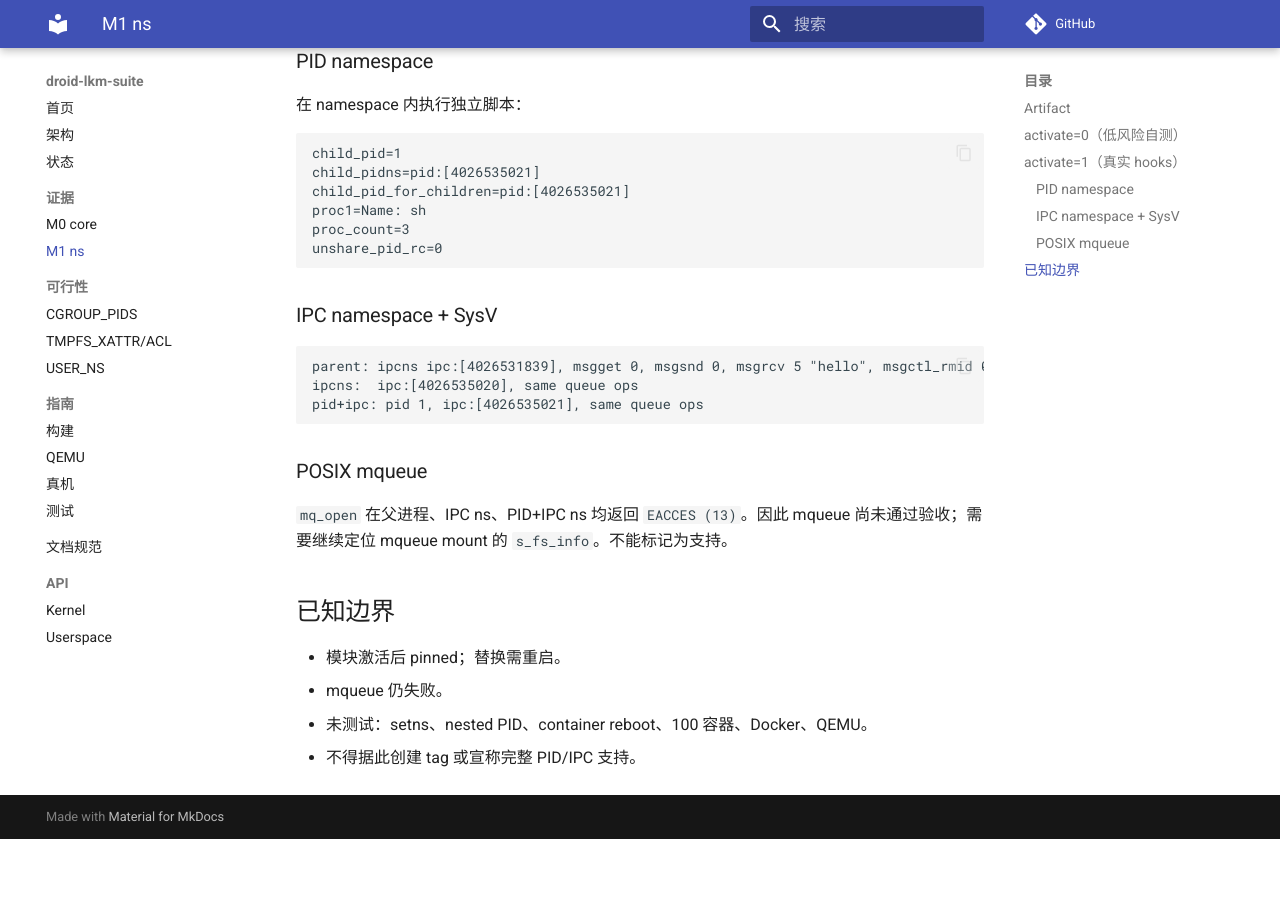
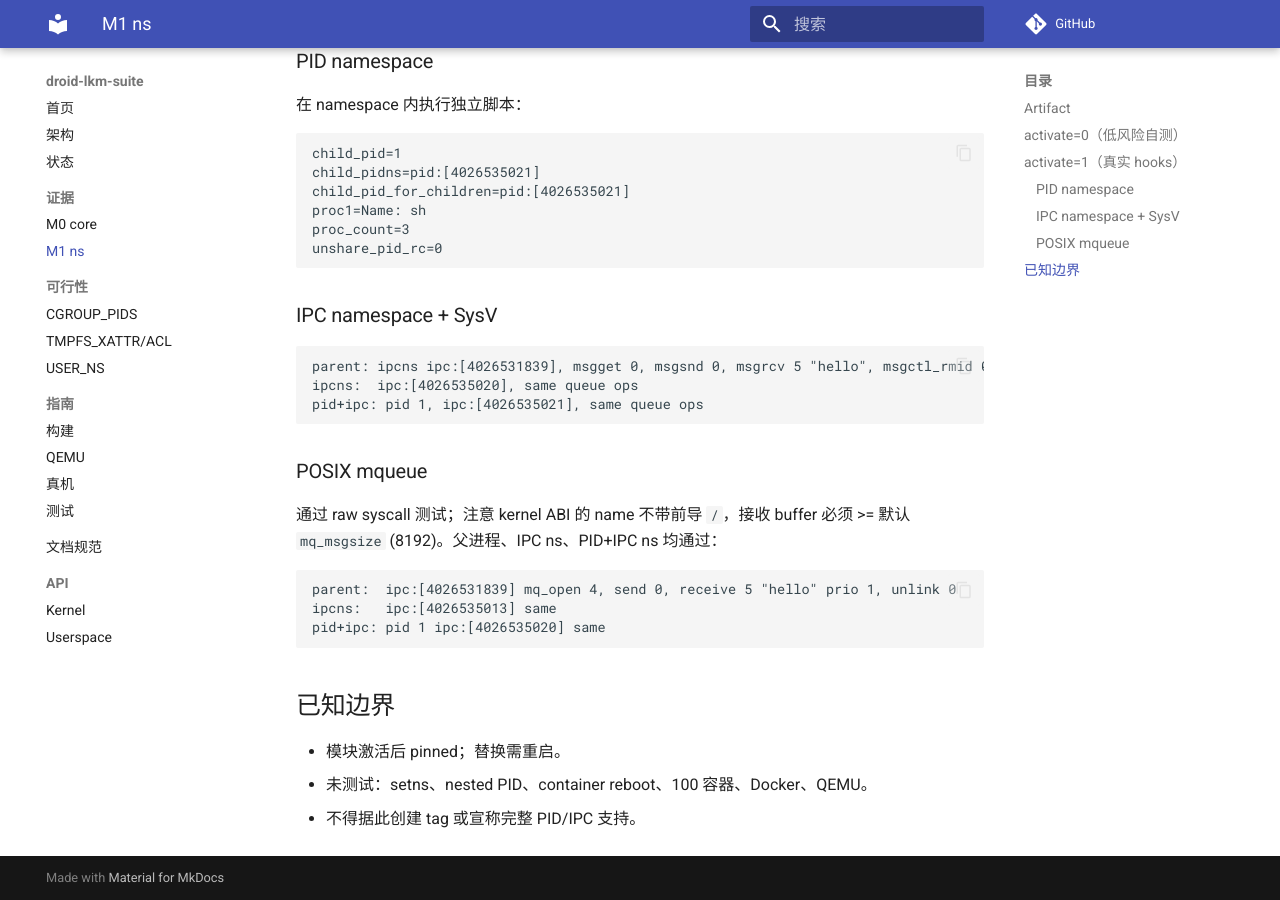
Before and after one commit to uobe1/droid-lkm-suite, an MkDocs documentation site: the page built from docs/evidence/m1-ns.md, in a window 1280 px wide and 900 px high, scrolled down 898 px. Built offline with MkDocs 1.6.1 and Material for MkDocs 9.7.7, drawn with Linux system fonts in a browser that asks for light colours; comment, search, counter and statistics services are not loaded; before the commit the page ends 1737 px from its top, so only the background shows below that.

Commit message:
docs(ns): mqueue smoke passed; remove temporary diagnostics
Raw mqueue syscalls pass in parent, IPC ns and PID+IPC ns once the kernel ABI name and buffer size are used correctly. The earlier EACCES was a test-wrapper mismatch, not a module fault. Remove temporary pr_info diagnostics and update status/evidence.

````diff
--- a/docs/evidence/m1-ns.md
+++ b/docs/evidence/m1-ns.md
@@ -57,12 +57,17 @@ pid+ipc: pid 1, ipc:[4026535021], same queue ops
 
 ### POSIX mqueue
 
-`mq_open` 在父进程、IPC ns、PID+IPC ns 均返回 `EACCES (13)`。因此 mqueue
-尚未通过验收；需要继续定位 mqueue mount 的 `s_fs_info`。不能标记为支持。
+通过 raw syscall 测试；注意 kernel ABI 的 name 不带前导 `/`，接收 buffer 必须 >=
+默认 `mq_msgsize` (8192)。父进程、IPC ns、PID+IPC ns 均通过：
+
+```text
+parent:  ipc:[4026531839] mq_open 4, send 0, receive 5 "hello" prio 1, unlink 0
+ipcns:   ipc:[4026535013] same
+pid+ipc: pid 1 ipc:[4026535020] same
+```
 
 ## 已知边界
 
 - 模块激活后 pinned；替换需重启。
-- mqueue 仍失败。
 - 未测试：setns、nested PID、container reboot、100 容器、Docker、QEMU。
 - 不得据此创建 tag 或宣称完整 PID/IPC 支持。
````
Also changed, not shown: docs/status.md (+1 -1 lines), features/ns/ORIGIN.md (+0 -2 lines), profiles/README.md (+2 -2 lines), 5 other files.
